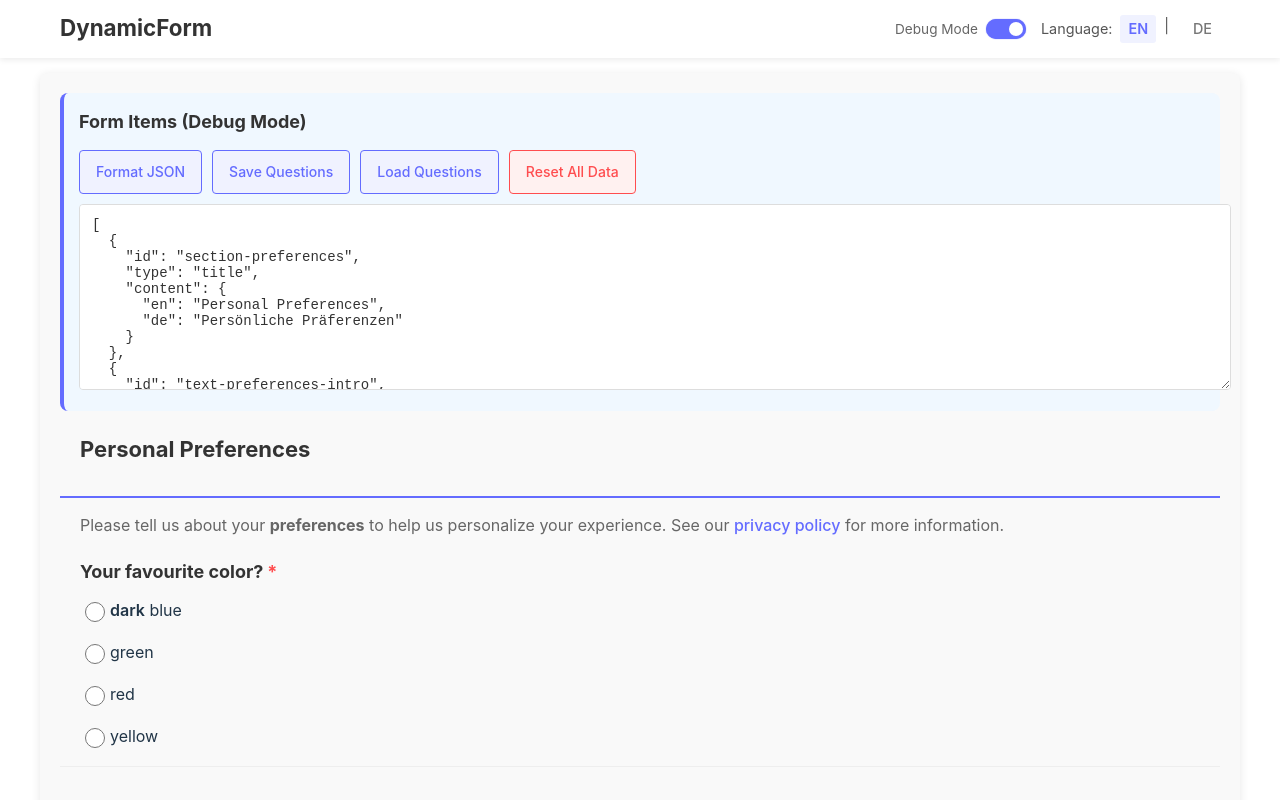
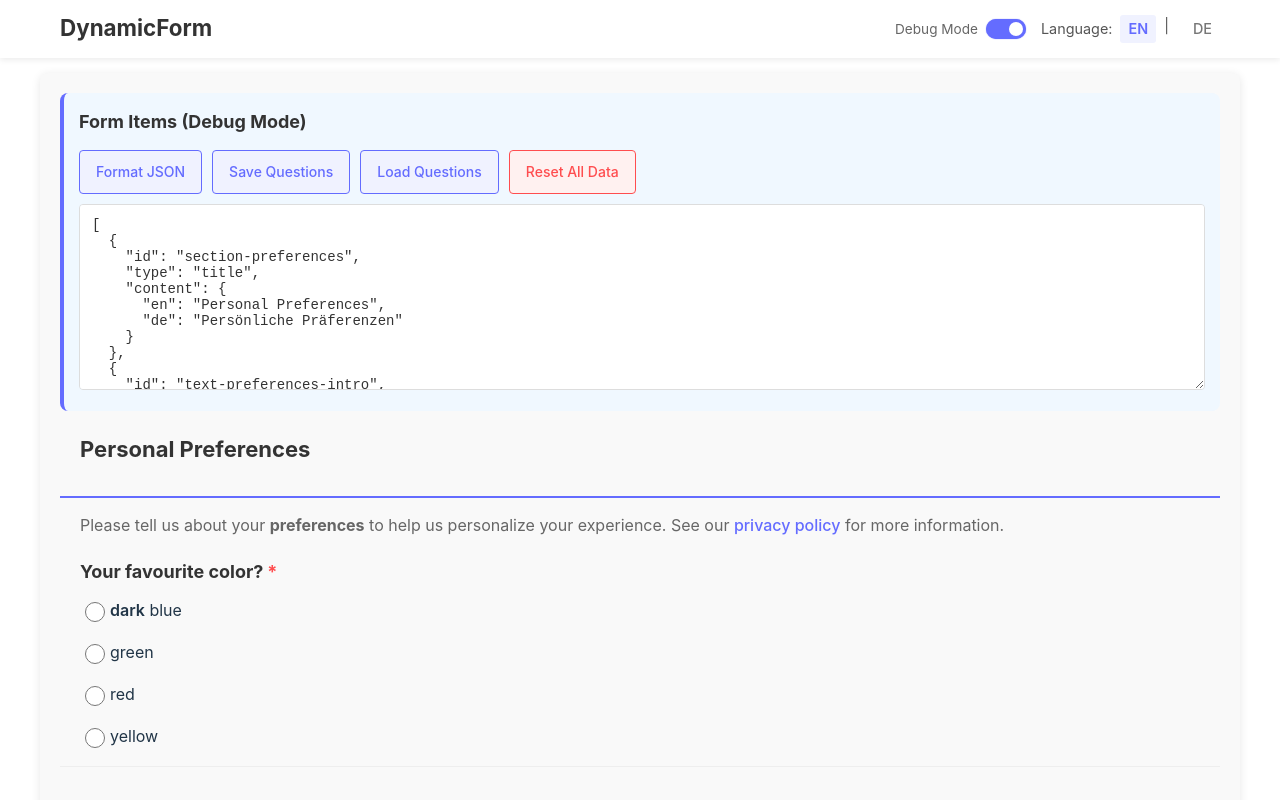
Before and after one commit to chtz/cursordemo_dynamicform, a React (Vite) app: page / in a window 1280 px wide. Both pictures are taken after a click on the label "Debug Mode". Shown: the top 800 px of the page. Built offline with nearby package versions, Linux system fonts and the light colour scheme.

Commit message:
json edit textarea width fix

```diff
--- a/src/App.css
+++ b/src/App.css
@@ -220,6 +220,7 @@ input:checked + .slider:before {
   background-color: #ffffff;
   color: #333333;
   resize: vertical;
+  box-sizing: border-box;
 }
 
 .json-editor.json-error {
@@ -432,6 +433,8 @@ pre {
   overflow-x: auto;
   border: 1px solid #ddd;
   color: #333333;
+  box-sizing: border-box;
+  width: 100%;
 }
 
 /* Markdown styling */
```
